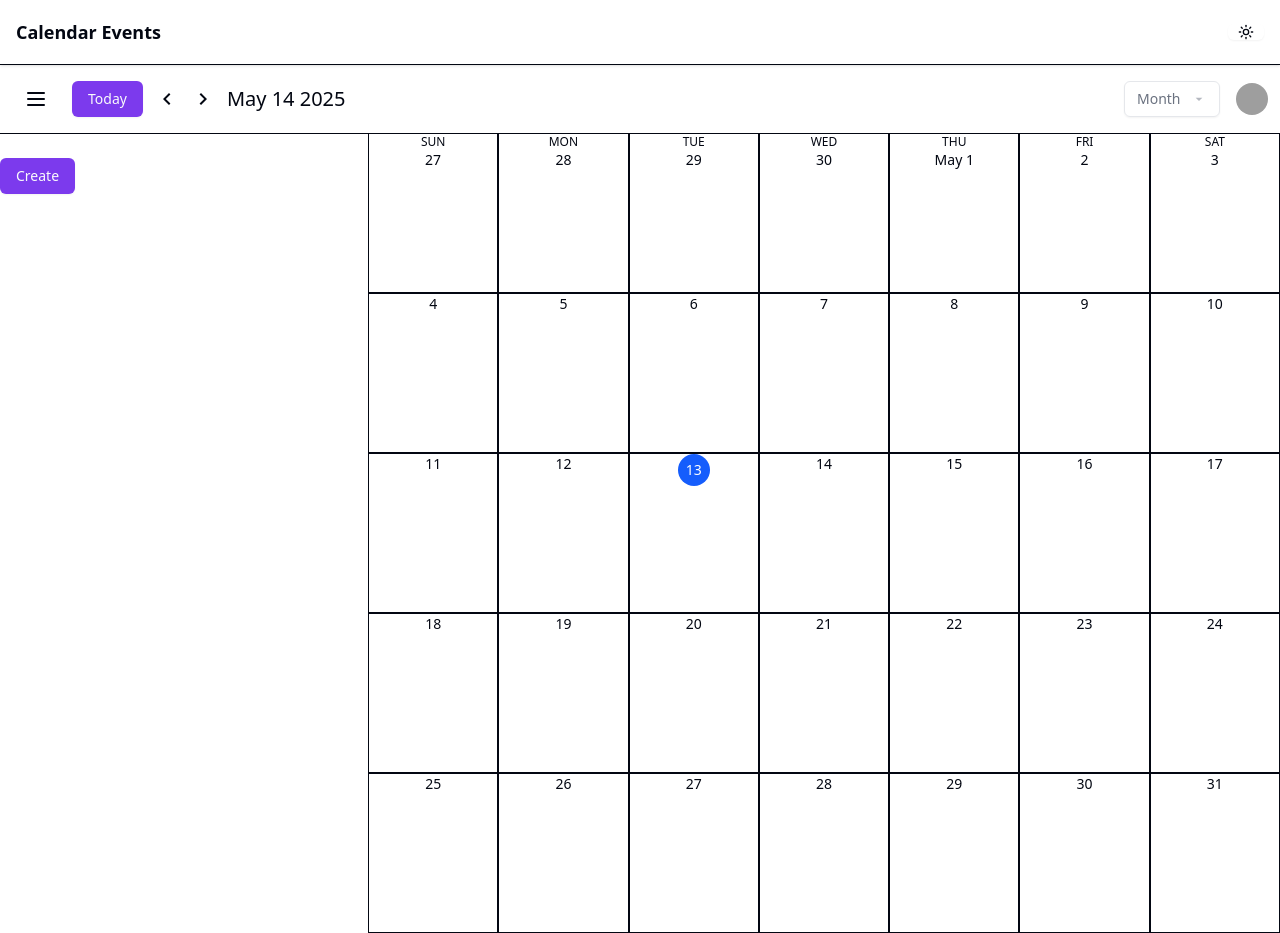
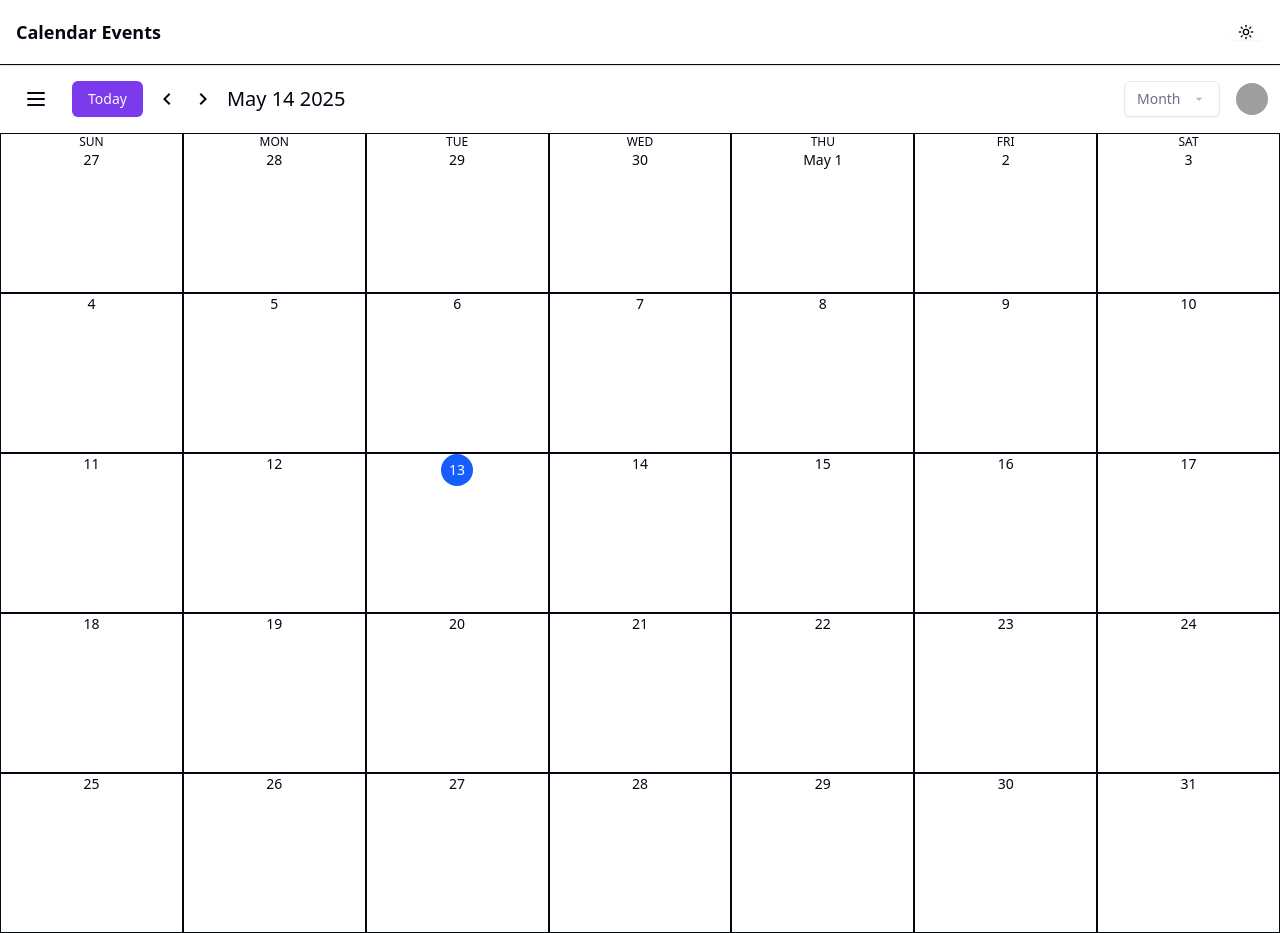
Before and after one commit to sins621/pokemon_events, a Next.js app in the folder events-frontend/: page / in a window 1280 px wide. Built offline with nearby package versions, Linux system fonts and the light colour scheme; grey boxes are pictures that could not be loaded.

Commit message:
feat: remove sidebar

```diff
--- a/events-frontend/src/components/ui/MainView.tsx
+++ b/events-frontend/src/components/ui/MainView.tsx
@@ -1,7 +1,7 @@
 import { useSelector } from "react-redux";
 import { RootState } from "@/store";
 
-import Sidebar from "../calendar/sidebar/Sidebar";
+// import Sidebar from "../calendar/sidebar/Sidebar";
 import MonthView from "../calendar/month-view/month-view";
 import WeekView from "../calendar/week-view/week-view";
 import DayView from "../calendar/day-view/day-view";
@@ -13,7 +13,7 @@ const MainView: React.FC = () => {
 
   return (
     <div className="flex">
-      <Sidebar />
+      {/* <Sidebar /> */}
       <div className="w-full flex-1">
         {selectedView === "month" && <MonthView />}
         {selectedView === "day" && <DayView />}
```
